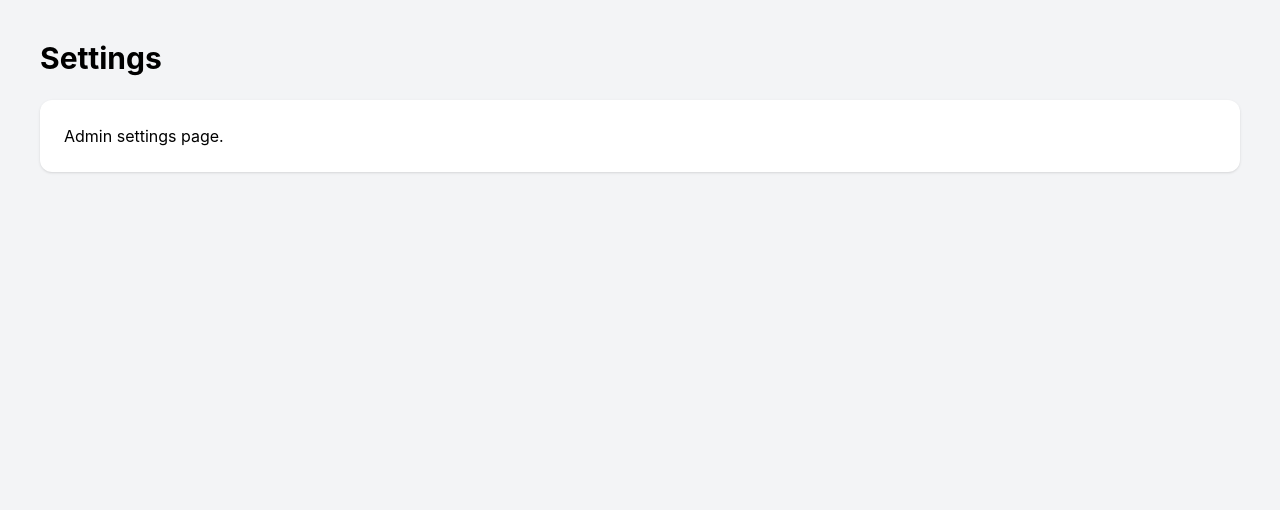
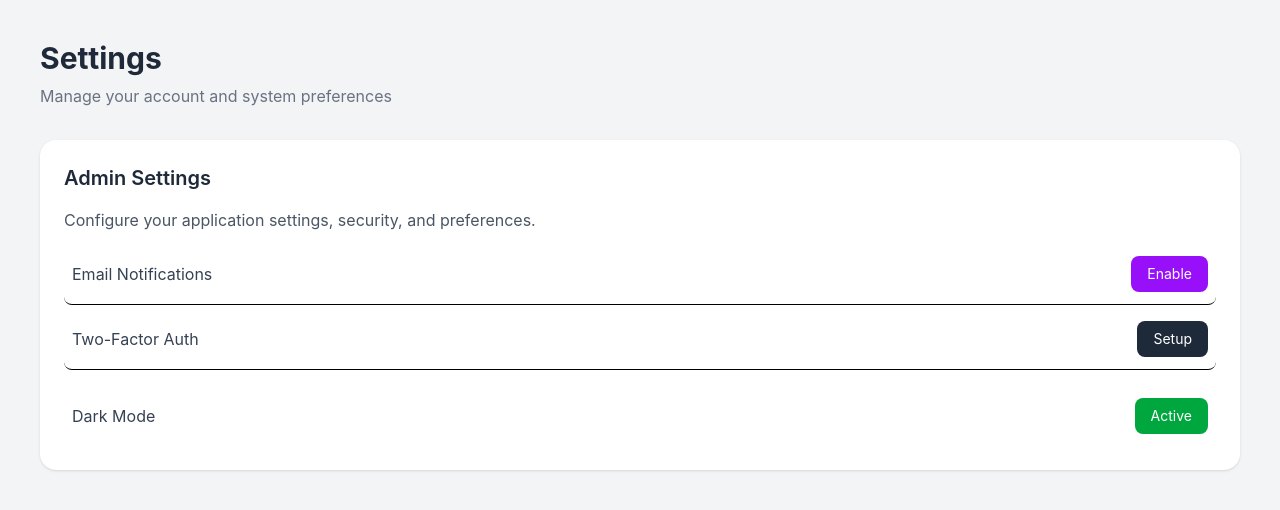
Before and after one commit to rumachoudhury/monorepo-ecommerce-app, a Next.js app in the folder apps/admin/: page /settings in a window 1280 px wide. Shown: the top 510 px of the page. Built offline with nearby package versions, Linux system fonts and the light colour scheme.

Commit message:
Updated SettingsPage and ProductsPage

```diff
--- a/apps/admin/src/app/products/page.tsx
+++ b/apps/admin/src/app/products/page.tsx
@@ -1,18 +1,6 @@
-// export default function ProductsPage() {
-//   return (
-//     <main className="p-10">
-//       <h1 className="text-3xl font-bold mb-6">Products</h1>
-
-//       <div className="bg-white rounded-xl p-6 shadow">
-//         <p>Manage your products here.</p>
-//       </div>
-//     </main>
-//   );
-// }
-
-// -------------------
 export default function ProductsPage() {
   return (
+    <div>
       <main className="p-8 bg-gray-100 min-h-screen">
         {/* Header */}
         <div className="flex items-center justify-between mb-8">
@@ -28,7 +16,7 @@ export default function ProductsPage() {
         </div>
 
         {/* Product Stats */}
-      <div className="grid grid-cols-1 md:grid-cols-2 xl:grid-cols-4 gap-6 mb-10">
+        <div className="grid grid-cols-1 md:grid-cols-2 xl:grid-cols-4 gap-6 mb-10 mt-6">
           <div className="bg-white rounded-2xl shadow p-6">
             <p className="text-gray-500">Total Products</p>
 
@@ -192,5 +180,6 @@ export default function ProductsPage() {
           </div>
         </div>
       </main>
+    </div>
   );
 }
--- a/apps/admin/src/app/settings/page.tsx
+++ b/apps/admin/src/app/settings/page.tsx
@@ -1,11 +1,60 @@
 export default function SettingsPage() {
   return (
-    <main className="p-10">
-      <h1 className="text-3xl font-bold mb-6">Settings</h1>
+    <div className="relative min-h-screen overflow-hidden bg-gray-100">
+      {/* 🔥 Animated Background Glow */}
+      <div className="absolute inset-0 -z-10">
+        <div className="absolute -top-40 -left-40 h-96 w-96 rounded-full bg-purple-300/30 blur-3xl animate-pulse" />
+        <div className="absolute top-40 right-0 h-96 w-96 rounded-full bg-blue-300/20 blur-3xl animate-pulse" />
+      </div>
 
-      <div className="bg-white rounded-xl p-6 shadow">
-        <p>Admin settings page.</p>
-      </div>
-    </main>
+      {/* Content */}
+      <main className="relative z-10 p-10">
+        {/* Header */}
+        <div className="mb-8">
+          <h1 className="text-3xl font-bold text-gray-800">Settings</h1>
+          <p className="text-gray-500 mt-2">
+            Manage your account and system preferences
+          </p>
+        </div>
+
+        {/* Settings Card */}
+        <div className="bg-white rounded-2xl shadow p-6 transition duration-300 hover:shadow-xl">
+          <h2 className="text-xl font-semibold text-gray-800 mb-4">
+            Admin Settings
+          </h2>
+
+          <p className="text-gray-600 mb-6">
+            Configure your application settings, security, and preferences.
+          </p>
+
+          {/* Options */}
+          <div className="space-y-4">
+            {/* Email */}
+            <div className="flex items-center justify-between border-b pb-3 transition hover:bg-gray-50 px-2 rounded-lg">
+              <span className="text-gray-700">Email Notifications</span>
+              <button className="bg-purple-600 text-white px-4 py-2 rounded-lg text-sm transition hover:bg-purple-700 hover:scale-[1.03] active:scale-95">
+                Enable
+              </button>
+            </div>
+
+            {/* 2FA */}
+            <div className="flex items-center justify-between border-b pb-3 transition hover:bg-gray-50 px-2 rounded-lg">
+              <span className="text-gray-700">Two-Factor Auth</span>
+              <button className="bg-gray-800 text-white px-4 py-2 rounded-lg text-sm transition hover:bg-gray-900 hover:scale-[1.03] active:scale-95">
+                Setup
+              </button>
+            </div>
+
+            {/* Dark Mode */}
+            <div className="flex items-center justify-between transition hover:bg-gray-50 px-2 py-3 rounded-lg">
+              <span className="text-gray-700">Dark Mode</span>
+              <button className="bg-green-600 text-white px-4 py-2 rounded-lg text-sm transition hover:bg-green-700 hover:scale-[1.03] active:scale-95">
+                Active
+              </button>
+            </div>
+          </div>
+        </div>
+      </main>
+    </div>
   );
 }
--- a/apps/admin/src/components/AnimatedHUDLogin.tsx
+++ b/apps/admin/src/components/AnimatedHUD.tsx
@@ -1,5 +1,6 @@
 "use client";
-export default function AnimatedHUDLogin() {
+
+export default function AnimatedHUD() {
   return (
     <div className="relative w-full overflow-hidden bg-[#0c0c0c] text-white">
       {/* Background Hex Grid */}
```
Lines whose indentation alone changed are shown as unchanged.
